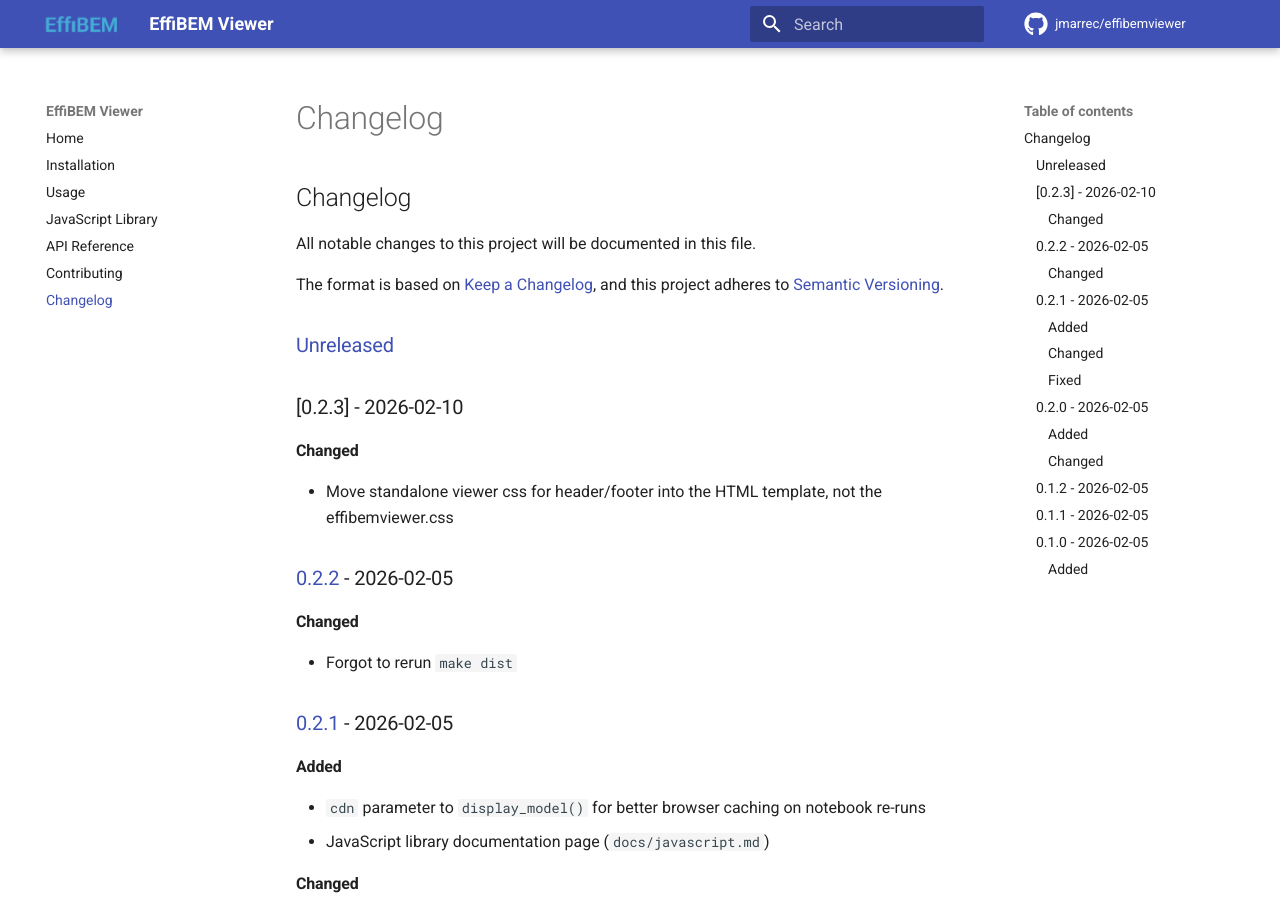
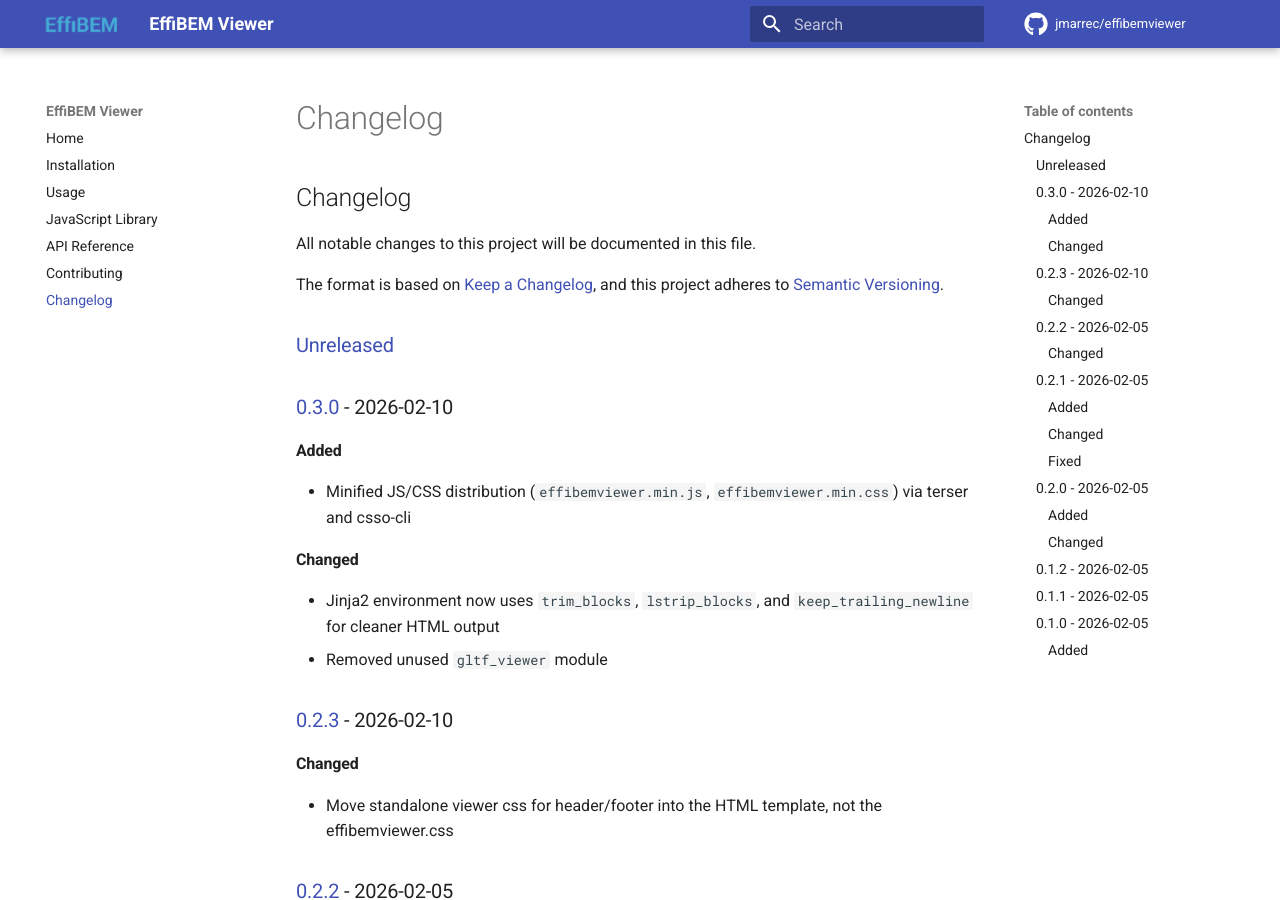
Before and after one commit to jmarrec/effibemviewer, an MkDocs documentation site: the page built from docs/changelog.md, in a window 1280 px wide and 900 px high. Built offline with MkDocs 1.6.1 and Material for MkDocs 9.7.7, drawn with Linux system fonts in a browser that asks for light colours; comment, search, counter and statistics services are not loaded.

Commit message:
Add version in templates

```diff
--- a/CHANGELOG.md
+++ b/CHANGELOG.md
@@ -6,6 +6,15 @@
 and this project adheres to [Semantic Versioning](https://semver.org/spec/v2.0.0.html).
 
 ## [Unreleased]
+
+## [0.3.0] - 2026-02-10
+
+### Added
+- Minified JS/CSS distribution (`effibemviewer.min.js`, `effibemviewer.min.css`) via terser and csso-cli
+
+### Changed
+- Jinja2 environment now uses `trim_blocks`, `lstrip_blocks`, and `keep_trailing_newline` for cleaner HTML output
+- Removed unused `gltf_viewer` module
 
 ## [0.2.3] - 2026-02-10
 
@@ -68,7 +77,9 @@
 - Back face coloring for orientation detection
 - X, Y, Z axes display
 
-[Unreleased]: https://github.com/jmarrec/effibemviewer/compare/v0.2.2...HEAD
+[Unreleased]: https://github.com/jmarrec/effibemviewer/compare/v0.3.0...HEAD
+[0.3.0]: https://github.com/jmarrec/effibemviewer/compare/v0.2.3...v0.3.0
+[0.2.3]: https://github.com/jmarrec/effibemviewer/compare/v0.2.2...v0.2.3
 [0.2.2]: https://github.com/jmarrec/effibemviewer/compare/v0.2.1...v0.2.2
 [0.2.1]: https://github.com/jmarrec/effibemviewer/compare/v0.2.0...v0.2.1
 [0.2.0]: https://github.com/jmarrec/effibemviewer/compare/v0.1.2...v0.2.0
--- a/public/cdn/effibemviewer.css
+++ b/public/cdn/effibemviewer.css
@@ -1,5 +1,5 @@
 /**
- * EffiBEM Viewer - A Three.js-based viewer for OpenStudio GLTF models
+ * EffiBEM Viewer v0.2.3 - A Three.js-based viewer for OpenStudio GLTF models
  * https://github.com/jmarrec/effibemviewer
  * https://effibem.com
  */
--- a/public/cdn/index.html
+++ b/public/cdn/index.html
@@ -3,7 +3,7 @@
   <head>
     <meta charset="utf-8">
     <meta name="viewport" content="width=device-width, initial-scale=1.0">
-    <meta name="description" content="EffiBEM Viewer - A Three.js-based viewer for OpenStudio GLTF modelsS">
+    <meta name="description" content="EffiBEM Viewer (v0.2.3) - A Three.js-based viewer for OpenStudio GLTF models">
     <meta name="author" content="EffiBEM EURL">
     <meta name="keywords" content="EnergyPlus, OpenStudio, Python, GLTF, Jupyter">
     <title>EffiBEM Viewer</title>
@@ -146,7 +146,7 @@
     </div>
 
     <footer>
-      <p>Copyright &copy; 2026 -  <a href="https://effibem.com" target="_blank">EffiBEM EURL</a></p>
+      <p>EffiBEM Viewer v0.2.3 | Copyright &copy; 2026 -  <a href="https://effibem.com" target="_blank">EffiBEM EURL</a></p>
     </footer>
 
     <script type="importmap">
```
Also changed, not shown: public/embedded/index.html (+4 -4 lines), 5 other files.
